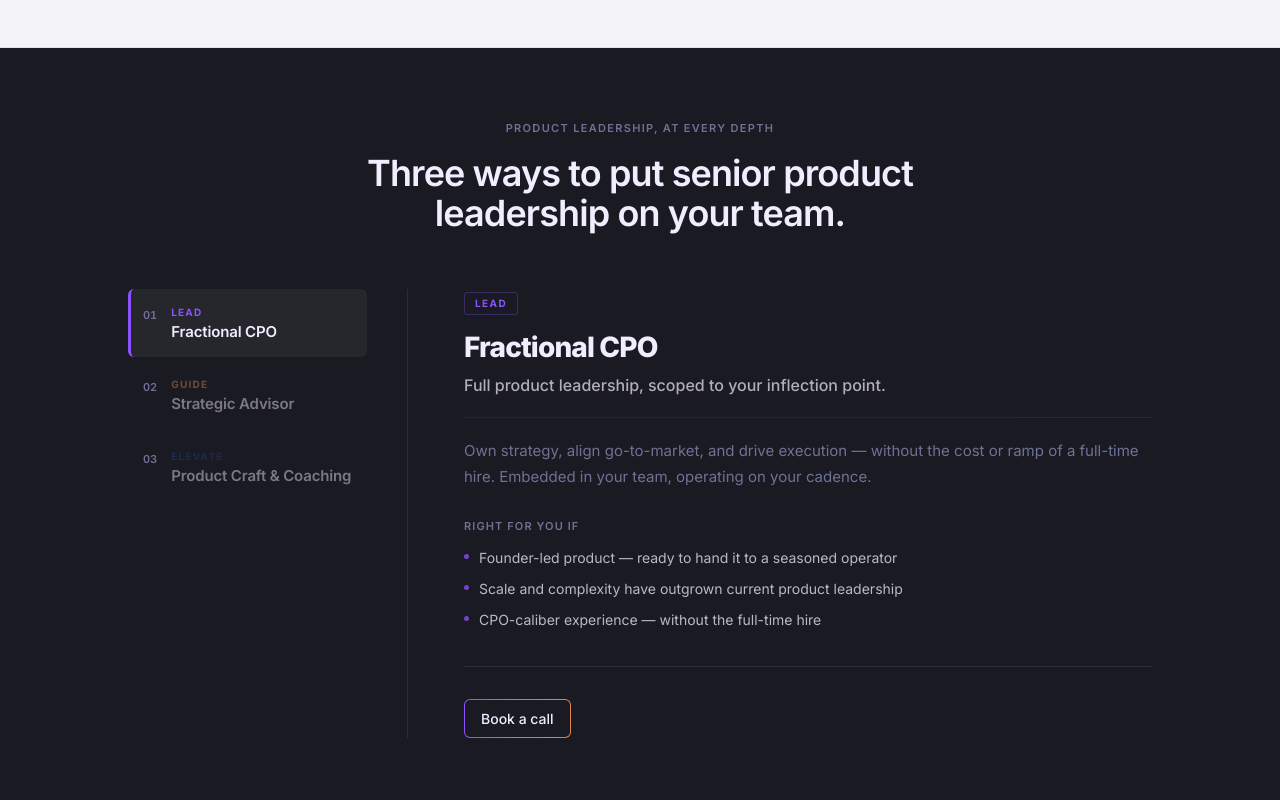
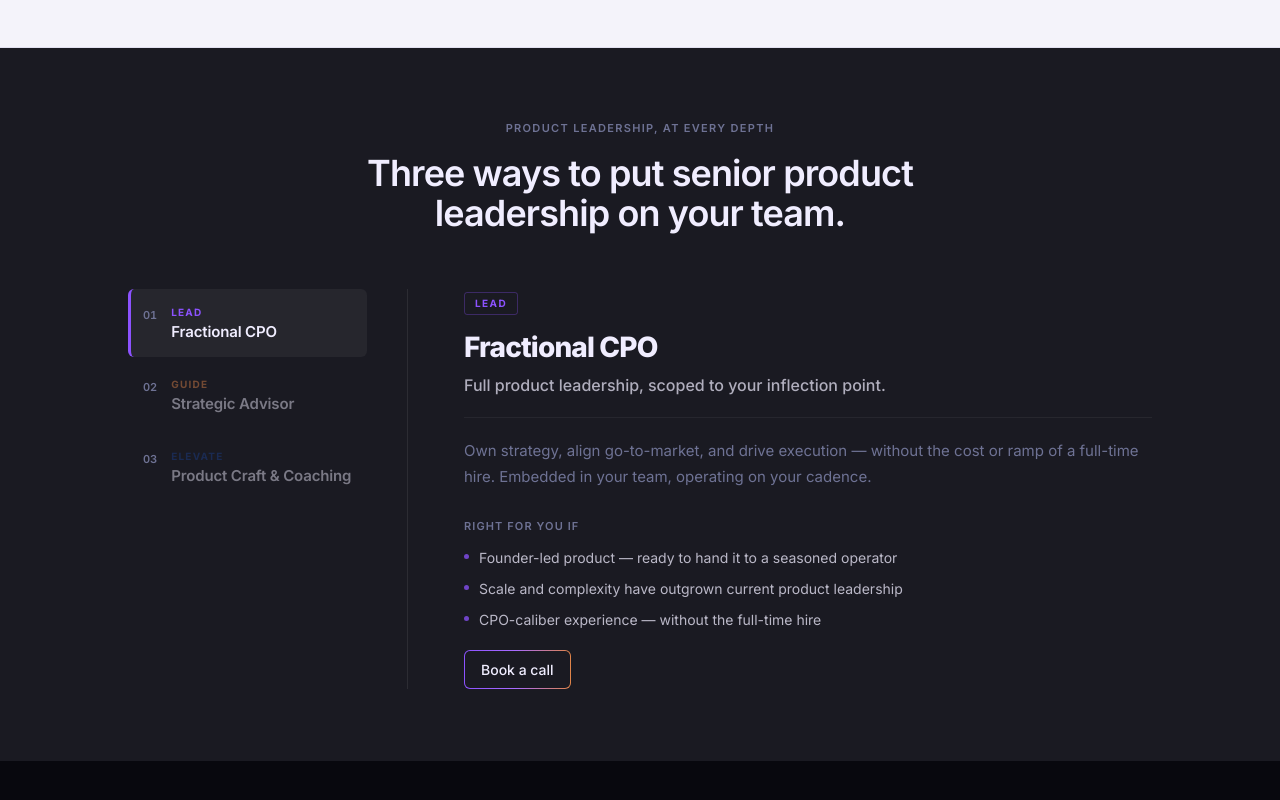
Before and after one commit to ga-007-pm/a7advisory-site, a Next.js app: page /en in a window 1280 px wide. Shown: the part 721-1521 px from the top of the page. After the commit the page ends 1482 px from the top, so only its background shows below. Built offline with nearby package versions, Linux system fonts and the light colour scheme.

Commit message:
finalized Offering section

```diff
--- a/src/components/Offerings.tsx
+++ b/src/components/Offerings.tsx
@@ -53,7 +53,6 @@ export function Offerings() {
           style={{
             display: "grid",
             gridTemplateColumns: "280px 1fr",
-            minHeight: "420px",
           }}
         >
           {/* ── LEFT NAV ── */}
@@ -209,10 +208,7 @@ export function Offerings() {
             </AnimatePresence>
 
             {/* CTA — outside AnimatePresence, never re-renders on panel switch */}
-            <div
-              className="mt-9 pt-8"
-              style={{ borderTop: "1px solid rgba(255,255,255,0.08)" }}
-            >
+            <div className="mt-5">
               <Button variant="primary" href={CALENDLY_URL} innerBg="#1A1A22">
                 {t("cta")}
               </Button>
```
Also changed, not shown: offerings-updated.png (added).
